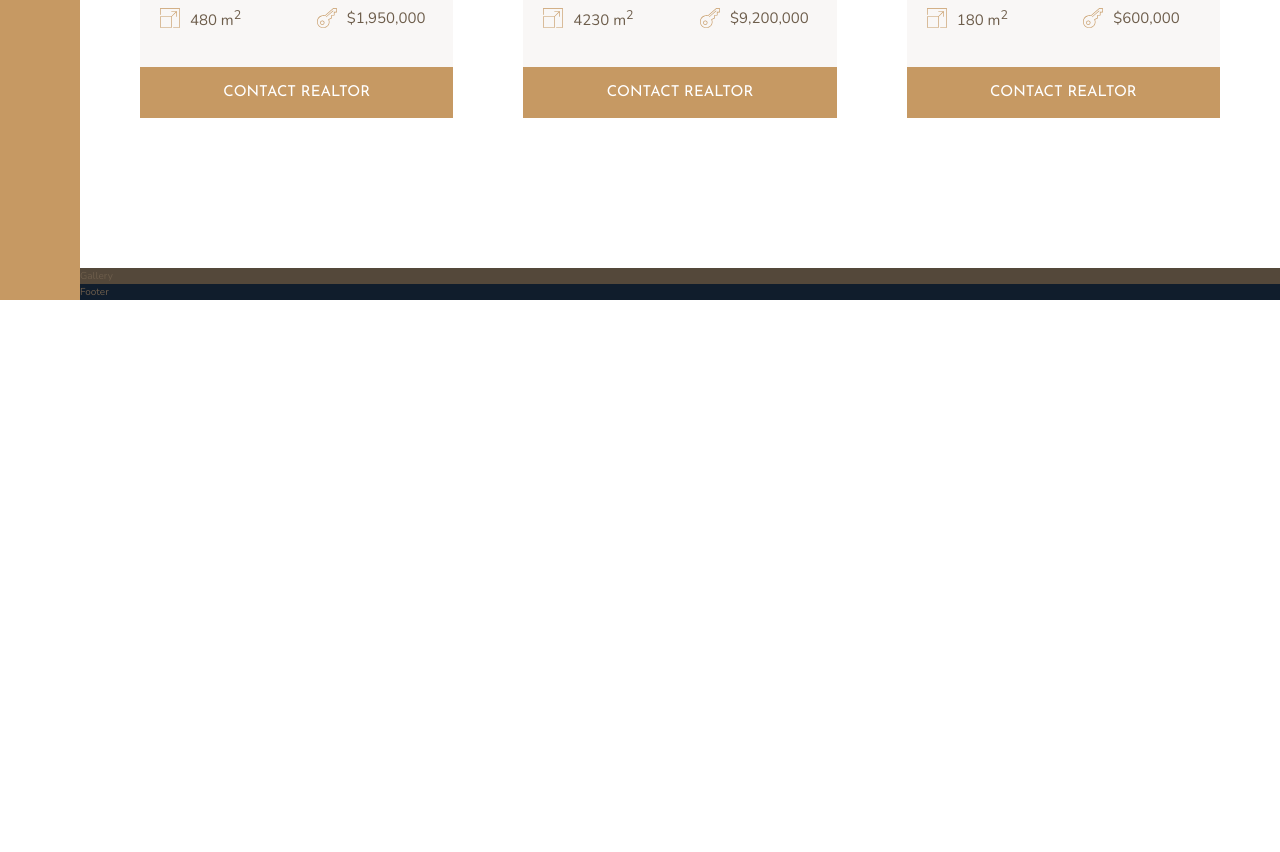
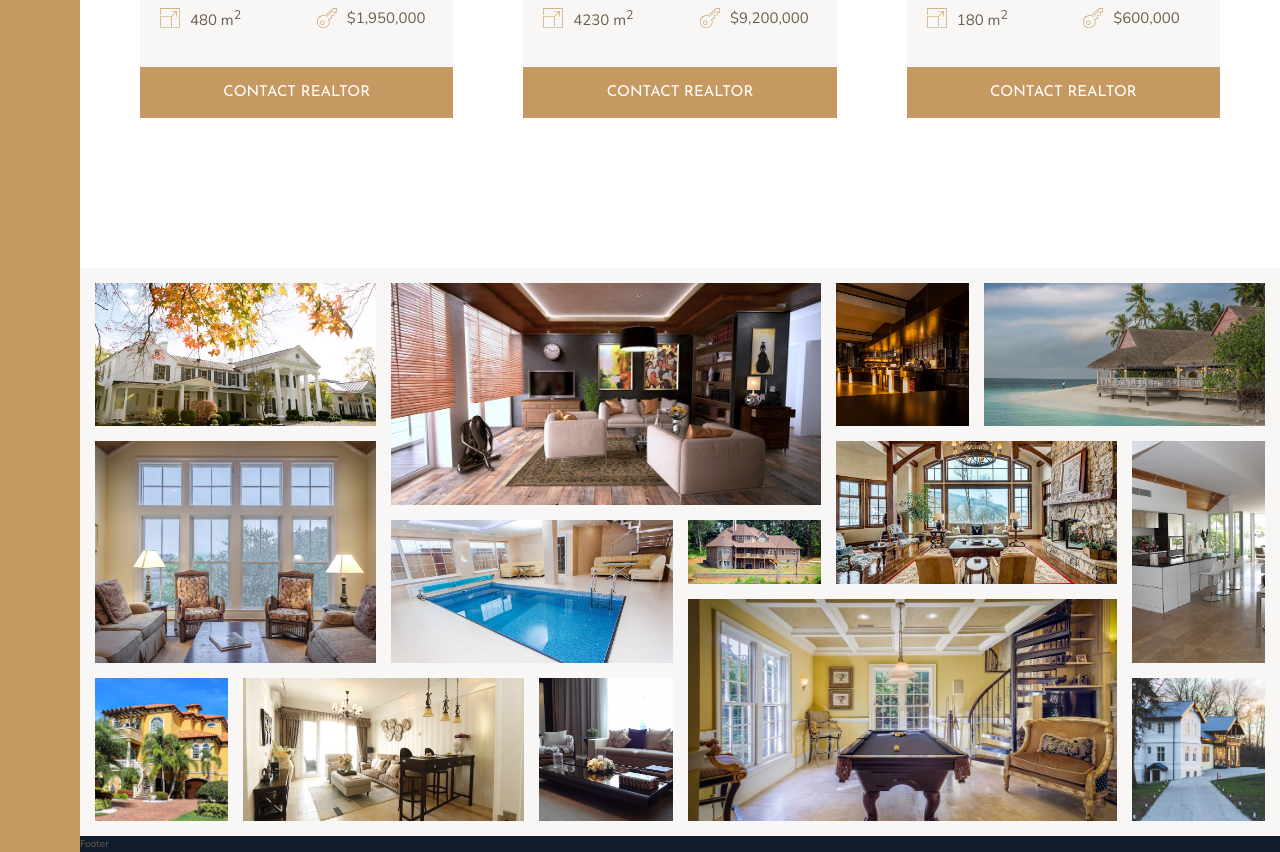
Before and after one commit to UreaLaden/nexter-app, a website: page index.html in a window 1280 px wide. Shown: the part 2859-3711 px from the top of the page. Before the commit the page ends 3159 px from the top, so only its background shows below. Drawn offline with nearby package versions, Linux system fonts and the light colour scheme.

Commit message:
Made a super nice gallery!

```diff
--- a/index.html
+++ b/index.html
@@ -281,7 +281,49 @@
         </section>
 
         <section class="gallery">
-            Gallery
+            <figure class="gallery__item gallery__item--1">
+                <img src="img/gal-1.jpeg" alt="Gallery image 1" class="gallery__img">
+            </figure>
+            <figure class="gallery__item gallery__item--2">
+                <img src="img/gal-2.jpeg" alt="Gallery image 2" class="gallery__img">
+            </figure>
+            <figure class="gallery__item gallery__item--3">
+                <img src="img/gal-3.jpeg" alt="Gallery image 3" class="gallery__img">
+            </figure>
+            <figure class="gallery__item gallery__item--4">
+                <img src="img/gal-4.jpeg" alt="Gallery image 4" class="gallery__img">
+            </figure>
+            <figure class="gallery__item gallery__item--5">
+                <img src="img/gal-5.jpeg" alt="Gallery image 5" class="gallery__img">
+            </figure>
+            <figure class="gallery__item gallery__item--6">
+                <img src="img/gal-6.jpeg" alt="Gallery image 6" class="gallery__img">
+            </figure>
+            <figure class="gallery__item gallery__item--7">
+                <img src="img/gal-7.jpeg" alt="Gallery image 7" class="gallery__img">
+            </figure>
+            <figure class="gallery__item gallery__item--8">
+                <img src="img/gal-8.jpeg" alt="Gallery image 8" class="gallery__img">
+            </figure>
+            <figure class="gallery__item gallery__item--9">
+                <img src="img/gal-9.jpeg" alt="Gallery image 9" class="gallery__img">
+            </figure>
+            <figure class="gallery__item gallery__item--10">
+                <img src="img/gal-10.jpeg" alt="Gallery image 10" class="gallery__img">
+            </figure>
+            <figure class="gallery__item gallery__item--11">
+                <img src="img/gal-11.jpeg" alt="Gallery image 11" class="gallery__img">
+            </figure>
+            <figure class="gallery__item gallery__item--12">
+                <img src="img/gal-12.jpeg" alt="Gallery image 12" class="gallery__img">
+            </figure>
+            <figure class="gallery__item gallery__item--13">
+                <img src="img/gal-13.jpeg" alt="Gallery image 13" class="gallery__img">
+            </figure>
+            <figure class="gallery__item gallery__item--14">
+                <img src="img/gal-14.jpeg" alt="Gallery image 14" class="gallery__img">
+            </figure>
+
         </section>
 
         <footer class="footer">
--- a/sass/_gallery.scss
+++ b/sass/_gallery.scss
@@ -1,4 +1,77 @@
 .gallery{
-    background-color: $color-grey-dark-1;
+    background-color: $color-grey-light-1;
     grid-column: full-start / full-end;
+
+    display:grid;
+    grid-template-columns: repeat(8,1fr);
+    grid-template-rows: repeat(7,5vw);
+    grid-gap:1.5rem;
+    padding: 1.5rem;
+
+    &__item{
+        &--1{
+            grid-row: 1 / span 2;
+            grid-column : 1 / span 2;
+        }
+        &--2{
+            grid-row: 1 / span 3;
+            grid-column: 3 / span 3;
+        }
+        &--3{
+            grid-row: 1 / span 2;
+            grid-column: 6 / span 1;
+        }
+        &--4{
+            grid-column: 7 / span 2;
+            grid-row: 1 / span 2;
+        }
+        &--5{
+            grid-column: 1 / span 2;
+            grid-row: 3 / span 3;
+        }
+        &--6{
+            grid-column: 3 / span 2;
+            grid-row: 4 / span 2;
+        }
+        &--7{
+            grid-column: 5 / span 1;
+            grid-row: 4 / span 1;
+        }
+        &--8{
+            grid-column: 6 / span 2;
+            grid-row: 3 / span 2;
+        }
+        &--9{
+            grid-column: 8 / span 1;
+            grid-row: 3 / span 3;
+        }
+        &--10{
+            grid-column: 1 / span 1;
+            grid-row: 6 / span 2;
+        }
+        &--11{
+            grid-column: 2 / span 2;
+            grid-row: 6 / span 2;
+        }
+        &--12{
+            grid-column: 4 / span 1;
+            grid-row: 6 / span 2;
+        }
+        &--13{
+            grid-row: 5/ span 3;
+            grid-column: 5 / span 3;
+        }
+        &--14{
+            grid-row: 6/ span 2;
+            grid-column: 8 / span 1;
+        }
+    }
+
+    &__img{
+        width:100%;
+        height:100%;
+        object-fit:cover;
+        display:block;
+    }
+
 }
```
Also changed, not shown: css/style.css.
